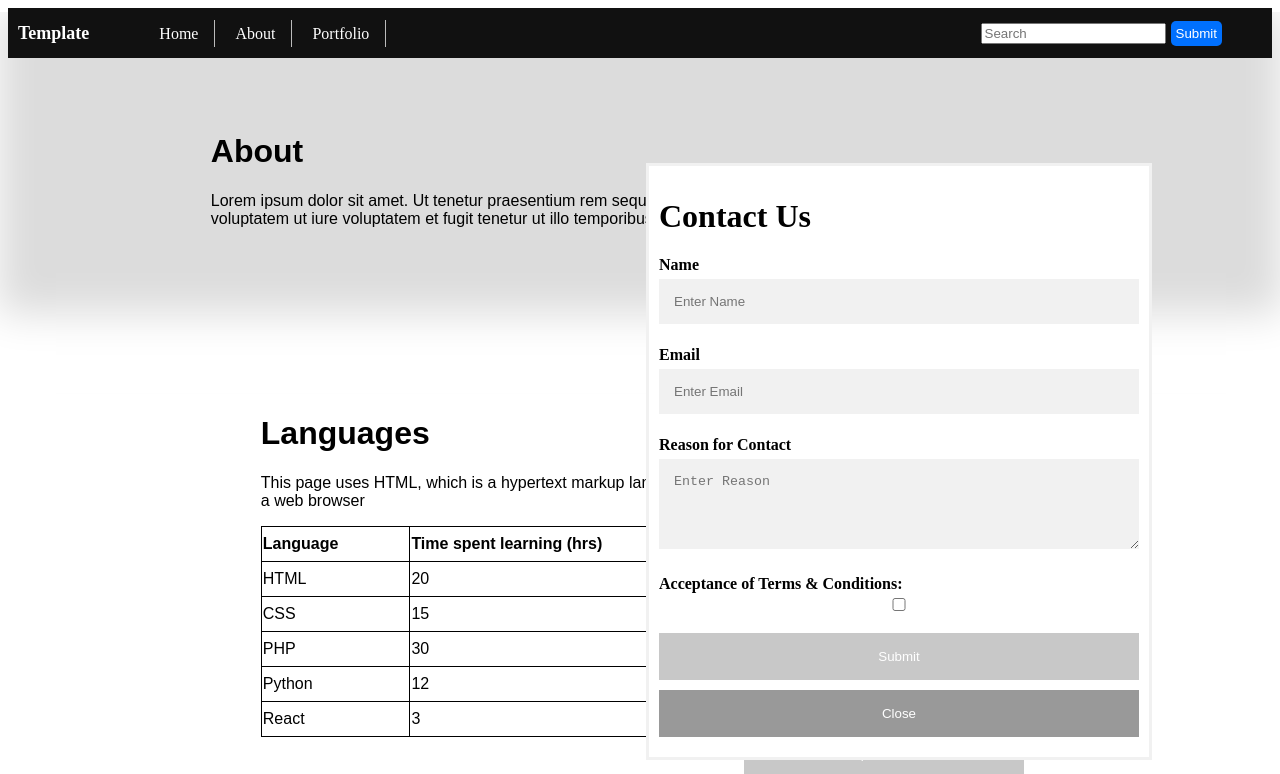
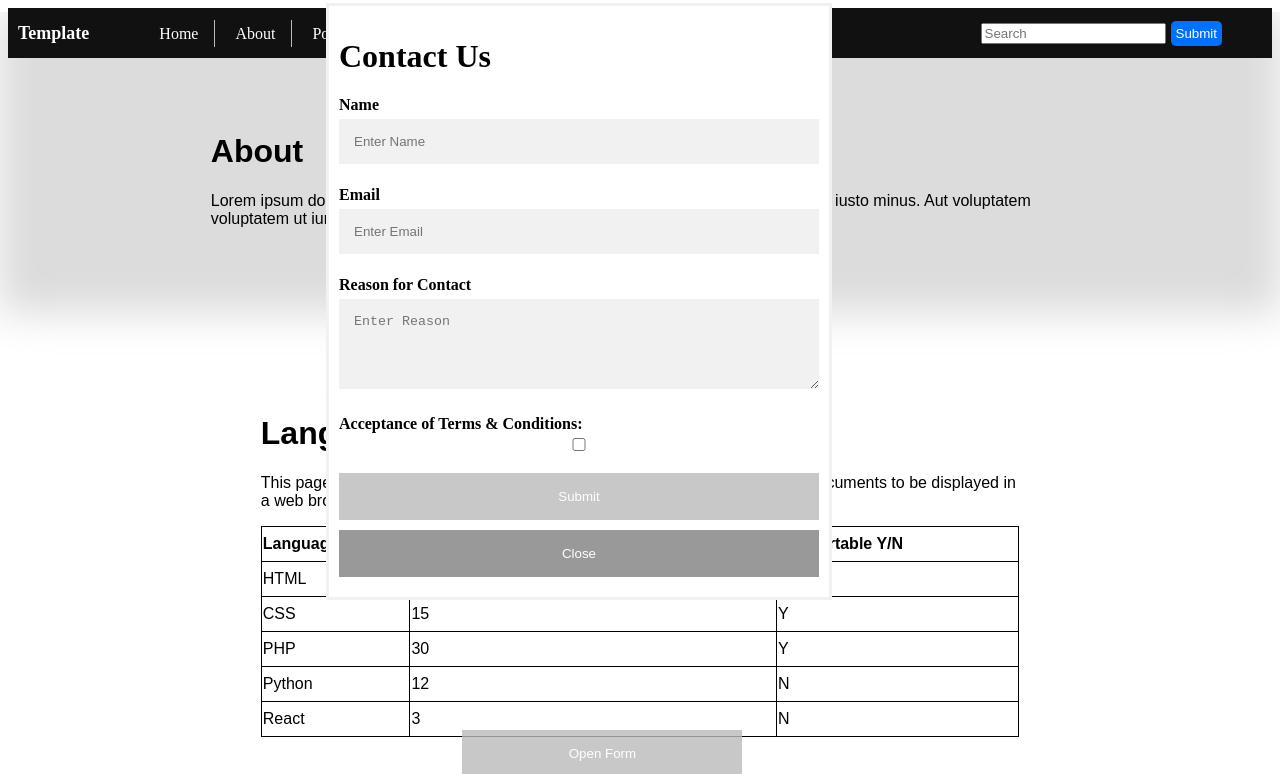
Before and after one commit to Ibrahimm08/Module-1, a plain HTML site: page about.html in a window 1280 px wide. Both pictures are taken after a click on the button "Open Form". Shown: the top 774 px of the page. Drawn offline with Linux system fonts and the light colour scheme.

Commit message:
Adjusted form popup position

```diff
--- a/style.css
+++ b/style.css
@@ -100,11 +100,12 @@ th,td{
     border: none;
     cursor: pointer;
     float: left;
-    margin-top: 40px;
+    margin-top: 250px;
 }
 .ContactInfo{
     opacity: 0;
     text-align: left;
+    margin-top: 210px;
     padding: 20px;
     float: left;
 }
@@ -120,14 +121,14 @@ th,td{
     opacity: 0.8;
     position: fixed;
     bottom: 23px;
-    right: 20%;
+    right: 42%;
     width: 280px;
 }
 .formpop{
     display: none;
     position: fixed;
-    bottom: 5%;
-    right: 10%;
+    bottom: 25%;
+    right: 35%;
     border: 3px solid #f1f1f1;
     z-index: 9;
 }
```
